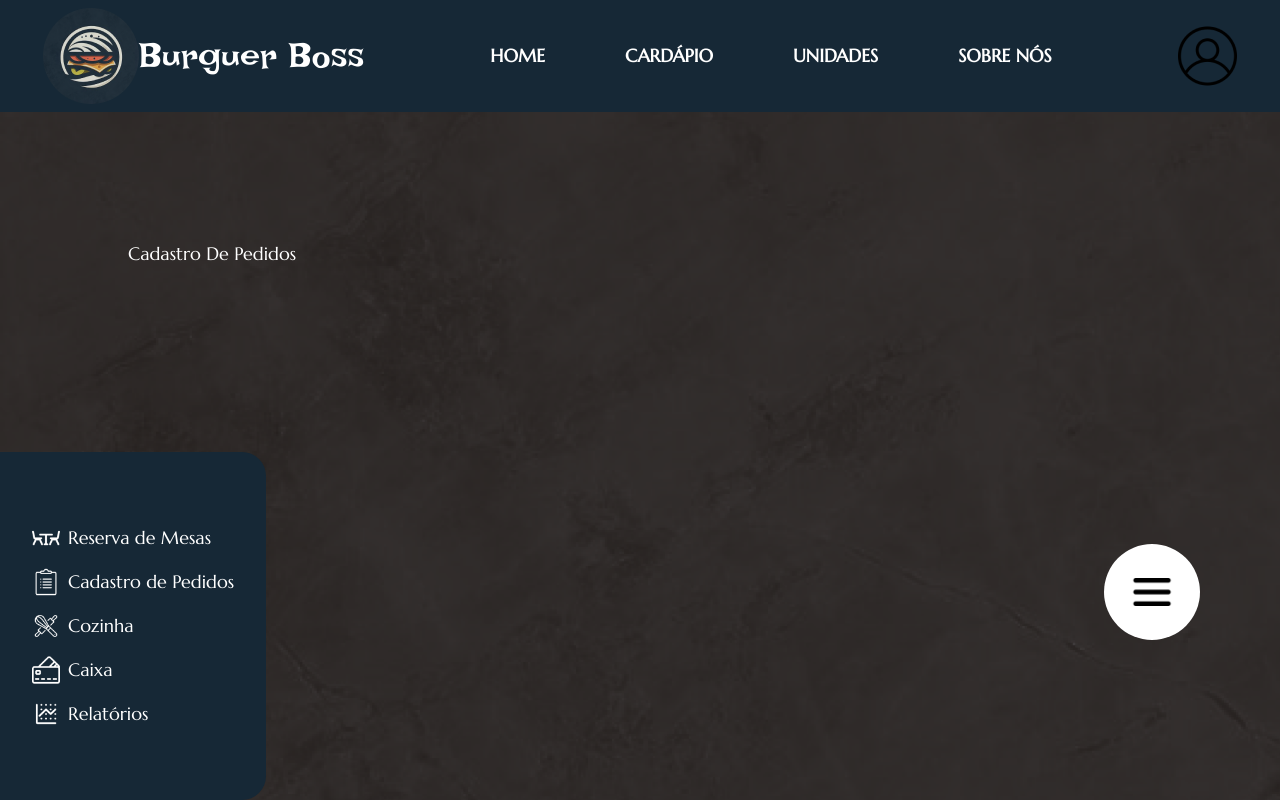
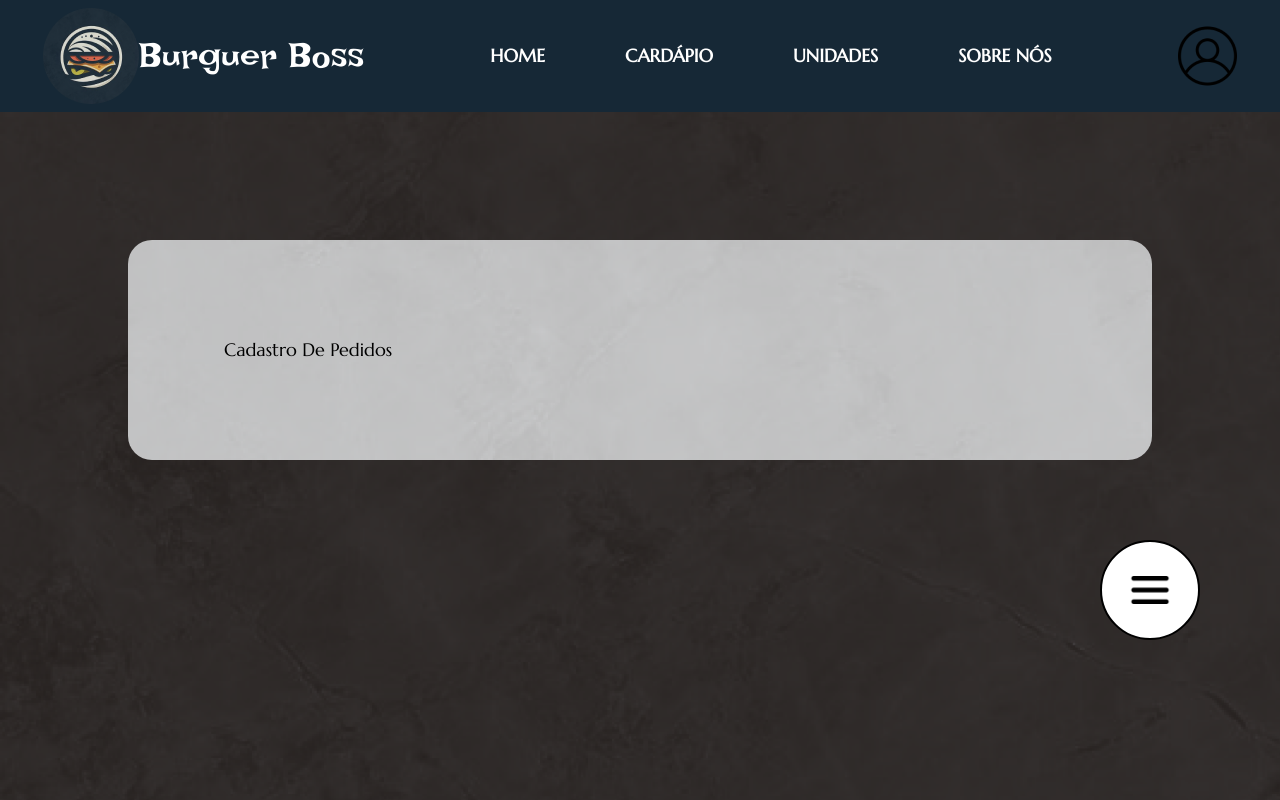
Before and after one commit to PedroMarineli/bb_front-end, a React (Vite) app: page /bb-cadastro-pedidos in a window 1280 px wide. Built offline with nearby package versions, Linux system fonts and the light colour scheme.

Commit message:
Finishing menu

```diff
--- a/package.json
+++ b/package.json
@@ -13,7 +13,8 @@
     "react": "^18.3.1",
     "react-dom": "^18.3.1",
     "react-redux": "^9.1.2",
-    "react-router-dom": "^6.26.1"
+    "react-router-dom": "^6.26.1",
+    "recoil": "^0.7.7"
   },
   "devDependencies": {
     "@eslint/js": "^9.9.0",
--- a/src/App.tsx
+++ b/src/App.tsx
@@ -7,14 +7,16 @@ import CadastroDePedidos from './pages/CadastroDePedidos'
 import AlterarCardapio from './pages/AlterarCardapio'
 import Caixa from './pages/Caixa'
 import PaginaPadrao from './components/PaginaPadrao'
+import { RecoilRoot } from 'recoil'
 
 function App() {
   return (
+    <RecoilRoot>
       <Router>
         <Routes>
           <Route path='/' element={<Inicio />}/>
+          <Route path='/' element={<PaginaPadrao />}>
             <Route path='/bb' element={<InicioSistema />}/>
-        <Route path='/' element={<PaginaPadrao />}>
             <Route path='/bb-reservas' element={<ReservaDeMesas />}/>
             <Route path='/bb-cozinha' element={<Cozinha />}/>
             <Route path='/bb-cadastro-pedidos' element={<CadastroDePedidos />}/>
@@ -23,6 +25,7 @@ function App() {
           </Route>
         </Routes>
       </Router>
+    </RecoilRoot>
   )
 }
 
--- a/src/components/BotaoMenu/index.tsx
+++ b/src/components/BotaoMenu/index.tsx
@@ -2,7 +2,7 @@ import MenuHamburguer from "/icons/hamburguer.png";
 
 const BotaoMenu = () => {
     return (
-        <div className="flex flex-col fixed bottom-40 right-20 z-40 p-5 bg-white rounded-full">
+        <div className="flex flex-col fixed bottom-40 right-20 z-40 p-5 bg-white rounded-full border-solid border-2 border-black">
             <img src={MenuHamburguer} alt="Menu hamburguer" className="w-14 h-14"/>
         </div>
     )
--- a/src/components/Menu/index.tsx
+++ b/src/components/Menu/index.tsx
@@ -3,12 +3,12 @@ import paginas from "../../json/paginas.json";
 
 const Menu = () => {
     return (
-        <div className="menu fixed left-0 bottom-0">
+        <div className="menu fixed right-0 top-0">
             <ul className="">
                 {paginas.map((pagina) => (
                     <li>
                         <Link to={pagina.link}>
-                            <div className="flex items-center gap-2 py-2">
+                            <div className="flex items-center gap-3 py-4 border-b">
                                 <img src={pagina.icon} alt={pagina.nome} className="w-7 h-7"/>
                                 <span>{pagina.nome}</span>
                             </div>
--- a/src/components/PaginaPadrao/index.tsx
+++ b/src/components/PaginaPadrao/index.tsx
@@ -2,14 +2,19 @@ import { Outlet } from "react-router-dom";
 import HeaderInicio from "../../pages/Inicio/components/HeaderInicio";
 import BotaoMenu from "../BotaoMenu";
 import Menu from "../Menu";
+import { useState } from "react";
 
 const PaginaPadrao = () => {
+    const [menu, setMenu] = useState(false);
+    const mostrarMenu = () => setMenu(!menu);
 
     return (
         <main>
-            <HeaderInicio/>
-            <Menu />
-            <BotaoMenu />
+            <HeaderInicio />
+            {menu && <Menu/>}
+            <div onClick={mostrarMenu}>
+                <BotaoMenu />
+            </div>
             <div className="m-32">
                 <Outlet/>
             </div>
--- a/src/index.css
+++ b/src/index.css
@@ -10,7 +10,10 @@
         @apply bg-white rounded-3xl text-black;
     }
     .menu {
-        @apply bg-seaBlue py-16 px-8 rounded-r-3xl;
+        @apply bg-seaBlue py-16 px-8 rounded-bl-3xl shadow-2xl;
+    }
+    .telaBranca {
+        @apply bg-white p-24 text-black rounded-3xl bg-fundo;
     }
 @tailwind utilities;
 
--- /dev/null
+++ b/src/interfaces/IMenuState.ts
@@ -0,0 +1,3 @@
+export interface IMenuState {
+    ativado: boolean
+}
--- a/src/pages/CadastroDePedidos/index.tsx
+++ b/src/pages/CadastroDePedidos/index.tsx
@@ -1,6 +1,8 @@
 const CadastroDePedidos = () => {
     return (
-        <h1>Cadastro De Pedidos</h1>
+        <section className="telaBranca">
+            <h1>Cadastro De Pedidos</h1>
+        </section>
     )
 }
 export default CadastroDePedidos;
--- a/src/pages/InicioSistema/index.tsx
+++ b/src/pages/InicioSistema/index.tsx
@@ -1,18 +1,7 @@
-import { useState } from "react";
-import BotaoMenu from "../../components/BotaoMenu";
-import Menu from "../../components/Menu";
-import HeaderInicio from "../Inicio/components/HeaderInicio";
-
 const InicioSistema = () => {
-    const [menu, setMenu] = useState(false);
-    const mostrarMenu = () => setMenu(!menu);
-
     return(
-        <main className="h-dvh bg-hamburguer bg-no-repeat bg-right-top">
-            <HeaderInicio />
-            {menu && <Menu/>}
-            <BotaoMenu />
-            <div className="pt-28 pb-32 w-1/2 m-32">
+        <main className="bg-hamburguer bg-no-repeat bg-right-top -mr-32">
+            <div className="pt-44 pb-64 w-1/2 m-32">
                 <h2 className="font-bb text-8xl pb-6">Burguer Boss</h2>
                 <p className="text-2xl">Porque fome não combina com rei.</p>
             </div>
@@ -20,5 +9,3 @@ const InicioSistema = () => {
     )
 }
 export default InicioSistema;
-
-//aoMenuMostrado={mostrarMenu}
```
Also changed, not shown: src/state/atom.ts (added, +7 -0 lines), public/images/hamburguerBackground.png, 1 other file (tests, documents, lock files or other folders). Lines whose indentation alone changed are shown as unchanged.
